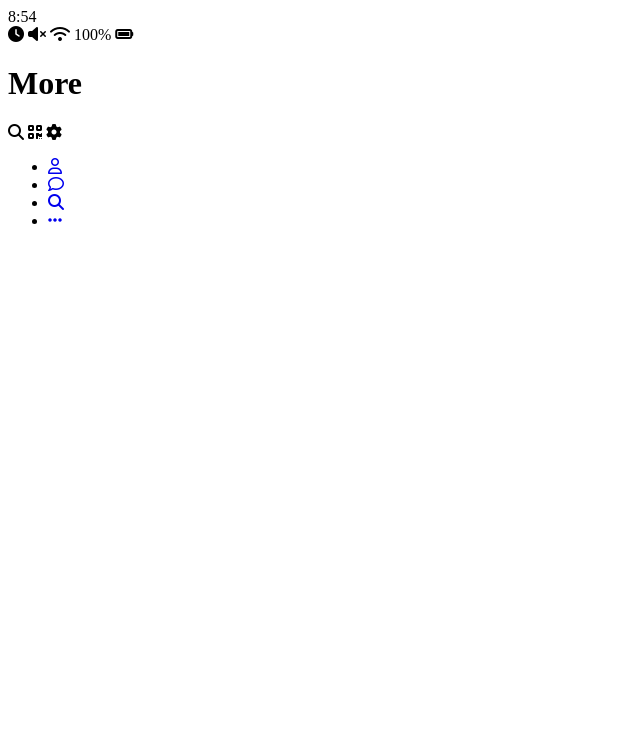
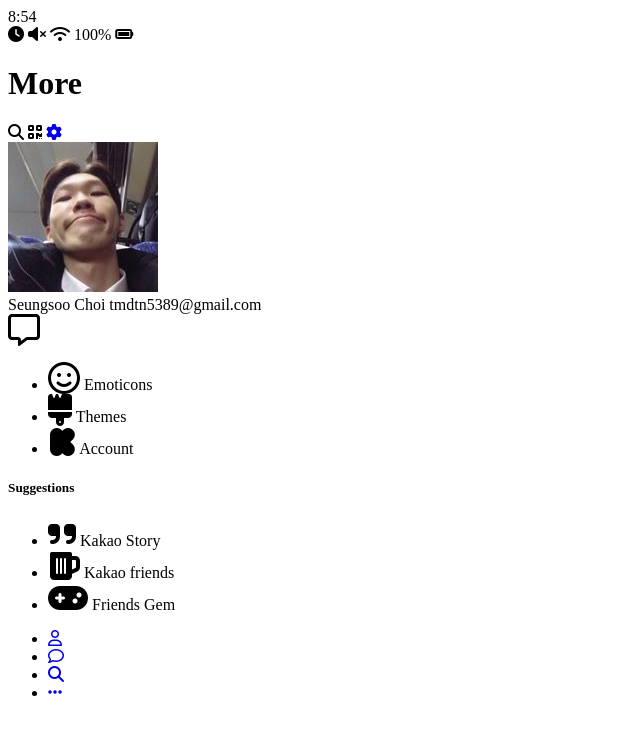
Before and after one commit to SeungsooChoi/kakao-clone, a plain HTML site: page more.html in a window 1280 px wide. Shown: the whole page, without its empty margins (0-640 px from the left). Drawn offline with Linux system fonts and the light colour scheme.

Commit message:
More Screen, Settings Screen modify

```diff
--- a/more.html
+++ b/more.html
@@ -1,11 +1,13 @@
 <!-- Chats Page -->
 <!DOCTYPE html>
 <html lang="en">
-
   <head>
     <meta charset="UTF-8" />
     <meta name="viewport" content="width=device-width, initial-scale=1.0" />
-  <script src="https://kit.fontawesome.com/644cec5656.js" crossorigin="anonymous"></script>
+    <script
+      src="https://kit.fontawesome.com/644cec5656.js"
+      crossorigin="anonymous"
+    ></script>
     <title>More | Kakao Clone</title>
   </head>
 
@@ -34,10 +36,89 @@
           <i class="fas fa-qrcode"></i>
         </span>
         <span class="header__icon">
+          <!-- more -->
+          <a href="settings.html">
             <i class="fas fa-cog"></i>
+          </a>
         </span>
       </div>
     </header>
+    <main class="more">
+      <header class="more__header">
+        <div class="friends__friend friend">
+          <div class="friend__column">
+            <img
+              src="./images/avatar.jpg"
+              alt=""
+              class="g-avatar friend__avatar"
+            />
+            <div class="friend__content">
+              <span class="friend__name">
+                Seungsoo Choi
+              </span>
+              <span class="friend__status">
+                <!-- email을 status로 갖고있음 -->
+                tmdtn5389@gmail.com
+              </span>
+            </div>
+          </div>
+          <div class="friend__column">
+            <!-- icon  -->
+            <i class="far fa-comment-alt fa-2x"></i>
+          </div>
+        </div>
+        <!-- 버튼 리스트 만듬 -->
+        <ul class="more__btn-list">
+          <li class="more__btn">
+            <span class="more__btn-icon">
+              <i class="far fa-smile fa-2x"></i>
+            </span>
+            <span class="more__btn-title">
+              Emoticons
+            </span>
+          </li>
+          <li class="more__btn">
+            <span class="more__btn-icon">
+              <i class="fas fa-brush fa-2x"></i>
+            </span>
+            <span class="more__btn-title">
+              Themes
+            </span>
+          </li>
+          <li class="more__btn">
+            <span class="more__btn-icon">
+              <i class="fab fa-kickstarter-k fa-2x"></i>
+            </span>
+            <span class="more__btn-title">
+              Account
+            </span>
+          </li>
+        </ul>
+      </header>
+      <section class="more__suggestions">
+        <h5 class="more__title">Suggestions</h5>
+        <ul class="more__suggestions-list">
+          <li class="more_suggestion suggestion">
+            <span class="suggestion__icon">
+              <i class="fas fa-quote-right fa-2x"></i>
+            </span>
+            <span class="suggestion__title">Kakao Story</span>
+          </li>
+          <li class="more_suggestion suggestion">
+            <span class="suggestion__icon">
+              <i class="fas fa-beer fa-2x"></i>
+            </span>
+            <span class="suggestion__title">Kakao friends</span>
+          </li>
+          <li class="more_suggestion suggestion">
+            <span class="suggestion__icon">
+              <i class="fas fa-gamepad fa-2x"></i>
+            </span>
+            <span class="suggestion__title">Friends Gem</span>
+          </li>
+        </ul>
+      </section>
+    </main>
     <nav class="nav">
       <ul class="nav__list">
         <li class="nav__list-item">
@@ -63,5 +144,4 @@
       </ul>
     </nav>
   </body>
-
 </html>
--- a/settings.html
+++ b/settings.html
@@ -0,0 +1,64 @@
+<!DOCTYPE html>
+<html lang="en">
+  <head>
+    <meta charset="UTF-8" />
+    <meta name="viewport" content="width=device-width, initial-scale=1.0" />
+    <script
+      src="https://kit.fontawesome.com/644cec5656.js"
+      crossorigin="anonymous"
+    ></script>
+    <title>Setting | Kakao Clone</title>
+  </head>
+
+  <body>
+    <div class="status-bar">
+      <div class="status-bar__column">
+        <span class="status-bar__clock">8:54</span>
+      </div>
+      <div class="status-bar__column">
+        <i class="fas fa-clock"></i>
+        <i class="fas fa-volume-mute"></i>
+        <i class="fas fa-wifi"></i>
+        <span class="status-bar_battery-level">100%</span>
+        <i class="fas fa-battery-full"></i>
+      </div>
+    </div>
+    <header class="header">
+      <div class="header__column">
+        <a href="more.html" class="header__back-btn">
+          <i class="fas fa-arrow-left fa-2x"></i>
+        </a>
+        <h1 class="header__title">Settings</h1>
+      </div>
+      <div class="header__column">
+        <span class="header__icon">
+          <i class="fas fa-search"></i>
+        </span>
+      </div>
+    </header>
+    <main class="settings">
+      <section class="settings__sections">
+        <ul class="settings__list">
+          <li class="settings__setting">
+            <span class="settings__icon">
+              <i class="fas fa-lock"></i>
+            </span>
+            <span class="settings__title">Privacy</span>
+          </li>
+          <li class="settings__setting">
+            <span class="settings__icon">
+              <i class="far fa-bell"></i>
+            </span>
+            <span class="settings__title">Notifications</span>
+          </li>
+          <li class="settings__setting">
+            <span class="settings__icon">
+              <i class="far fa-user"></i>
+            </span>
+            <span class="settings__title">Friends</span>
+          </li>
+        </ul>
+      </section>
+    </main>
+  </body>
+</html>
```
Also changed, not shown: find.html (+0 -1 lines), friends.html (+0 -1 lines). Lines whose indentation alone changed are shown as unchanged.
